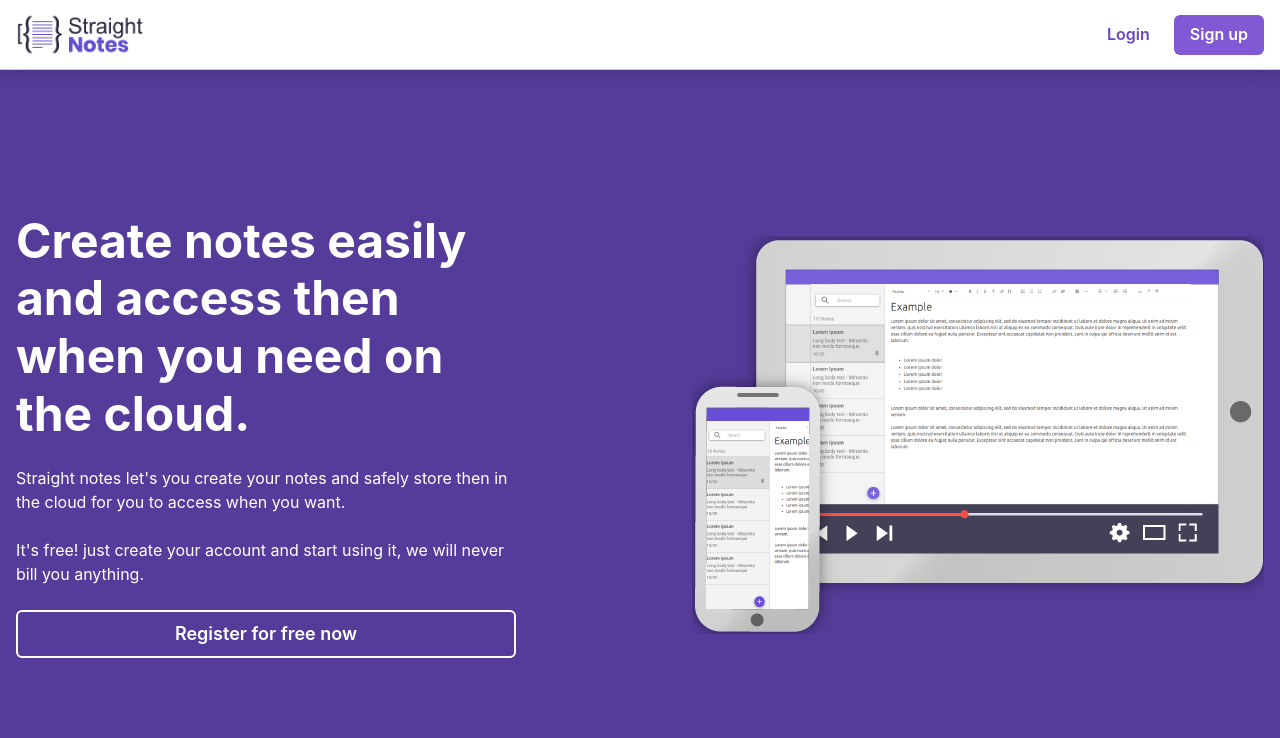
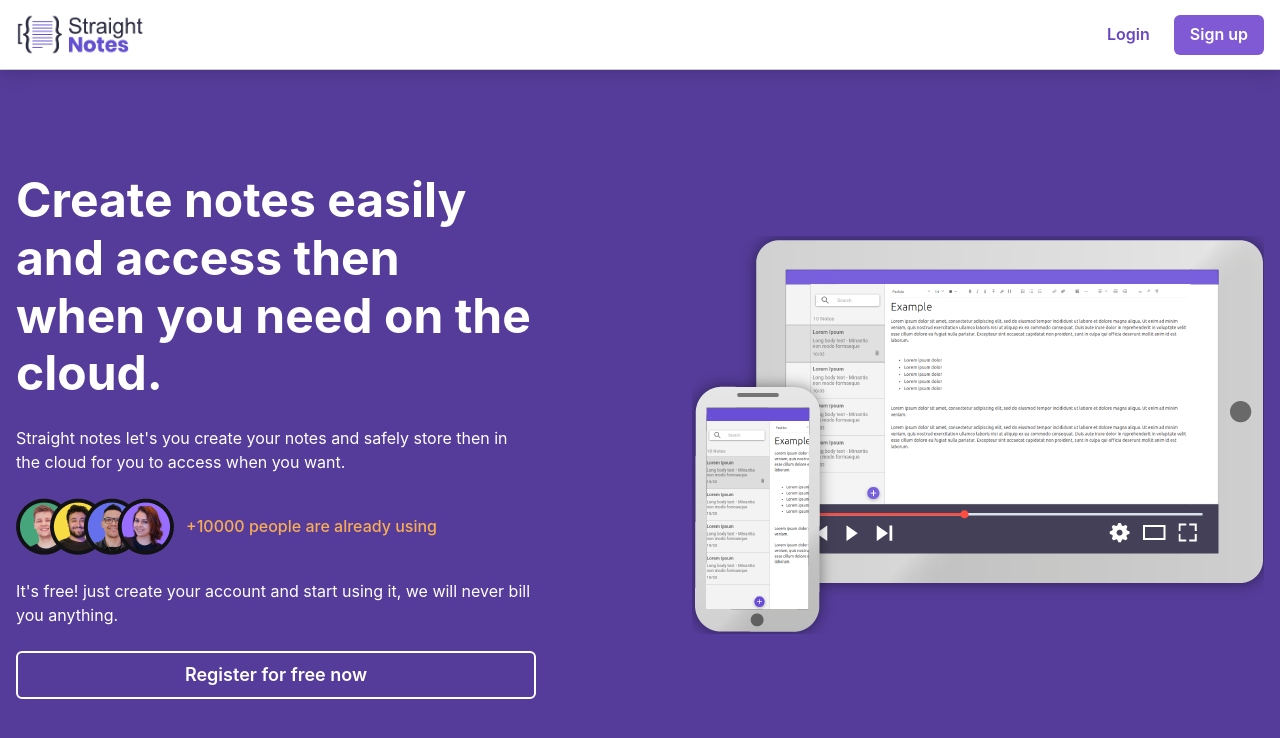
Before and after one commit to lamongabriel/straight-notes, a React (Vite) app in the folder web/: page / in a window 1280 px wide. Shown: the top 738 px of the page. Built offline with nearby package versions, Linux system fonts and the light colour scheme.

Commit message:
home layout update

```diff
--- a/web/src/screens/Home/index.tsx
+++ b/web/src/screens/Home/index.tsx
@@ -7,12 +7,14 @@ import {
   Text,
   Heading,
   Stack,
-  Button
+  Button,
+  Flex
 } from '@chakra-ui/react'
 
 import { Link } from 'react-router-dom'
 
 import presentation from '../../assets/images/presentation.png'
+import users from '../../assets/images/users.png'
 
 export function Home () {
   return (
@@ -29,21 +31,37 @@ export function Home () {
         maxW='8xl'
         w='full'
       >
-        <Stack spacing={6} maxW='500px' order={{ base: 1, lg: 0 }}>
+        <Stack spacing={6} maxW='520px' order={{ base: 1, lg: 0 }}>
           <Heading color='white' fontSize={{ base: '3xl', lg: '5xl' }}>
             Create notes easily and access then when you need on the cloud.
           </Heading>
           <Text color='white'>
             Straight notes let's you create your notes and safely store then in the cloud for you to access when you want.
           </Text>
+          <Flex align={'center'} gap={3} direction={{ base: 'column', sm: 'row' }}>
+            <Image src={users} alt='Straight notes users profile image.'/>
+            <Text color='orange.300' fontWeight='medium'>+10000 people are already using</Text>
+          </Flex>
           <Text color='white'>
             It's free! just create your account and start using it, we will never bill you anything.
           </Text>
-          <Button as={Link} to='/register' color='white' variant='outline' size='lg' border='2px' _hover={{ bg: 'white', color: 'purple.700' }}>
+          <Button
+            as={Link}
+            to='/register'
+            color='white'
+            variant='outline'
+            size='lg'
+            border='2px'
+            _hover={{ bg: 'white', color: 'purple.700' }}
+          >
             Register for free now
           </Button>
         </Stack>
-        <Image src={presentation} maxW={{ base: '90%', md: '500px', lg: '460px', xl: '600px' }}/>
+        <Image
+          src={presentation}
+          maxW={{ base: '90%', md: '500px', lg: '460px', xl: '600px' }}
+          alt='Straight notes APP presented on mobile devices.'
+        />
       </Container>
     </Box>
   )
```
Also changed, not shown: web/src/assets/images/users.png (added).
